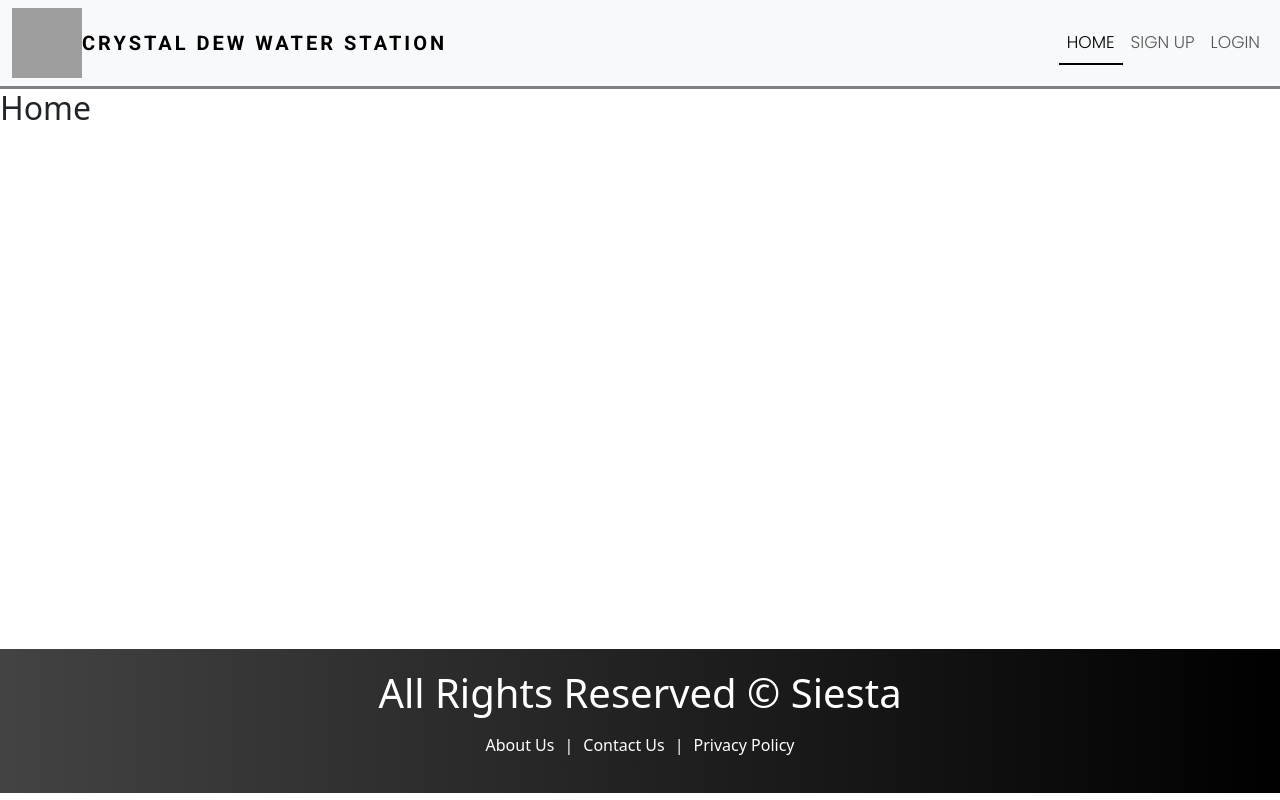
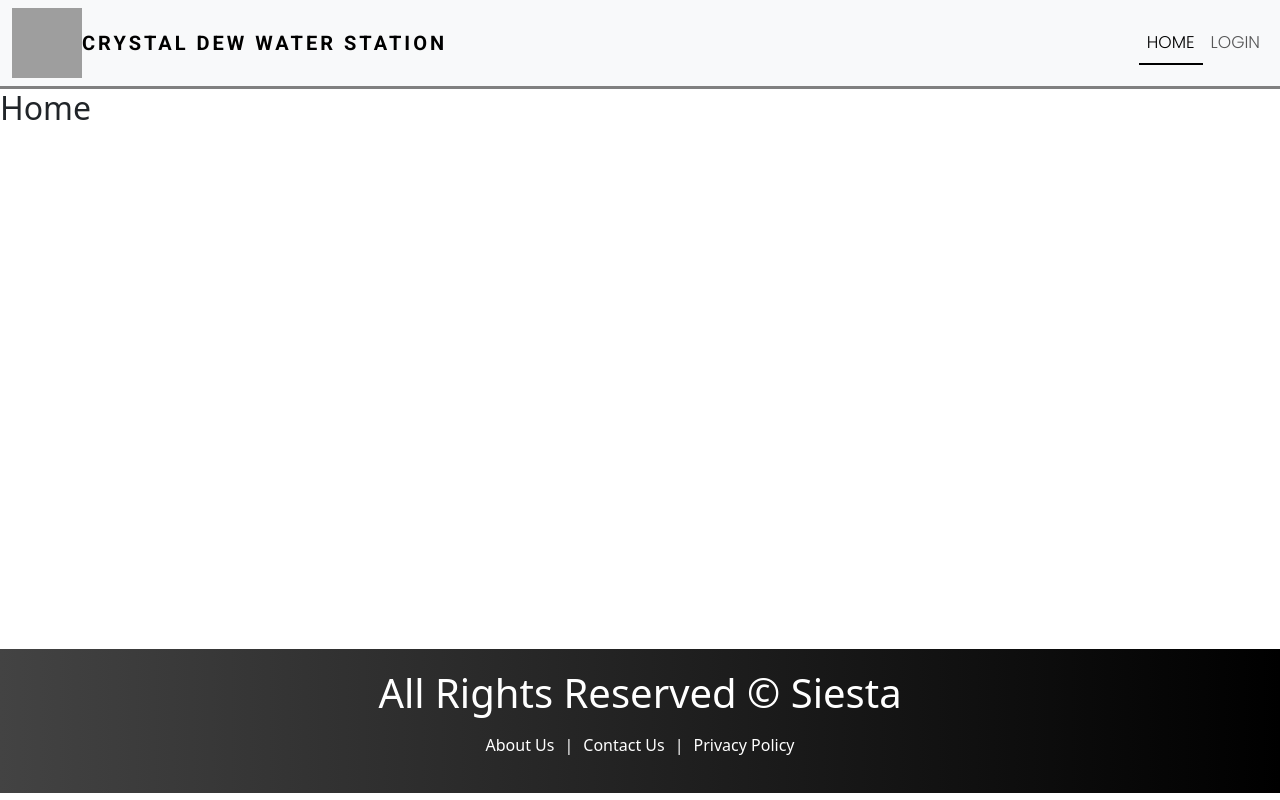
Before and after one commit to Kian-James/Crystal-Dew-Management-System, a React (Vite) app in the folder client/: page / in a window 1280 px wide. Built offline with nearby package versions, Linux system fonts and the light colour scheme; grey boxes are pictures that could not be loaded; a web font is replaced by a local one.

Commit message:
Removed Sign Up Button

```diff
--- a/client/src/components/Layout/Header.jsx
+++ b/client/src/components/Layout/Header.jsx
@@ -47,11 +47,6 @@ const Header = () => {
               {!auth.user ? (
                 <>
                   <li className="nav-item">
-                    <NavLink to="/register" className="nav-link">
-                      Sign Up
-                    </NavLink>
-                  </li>
-                  <li className="nav-item">
                     <NavLink to="/login" className="nav-link">
                       Login
                     </NavLink>
```
